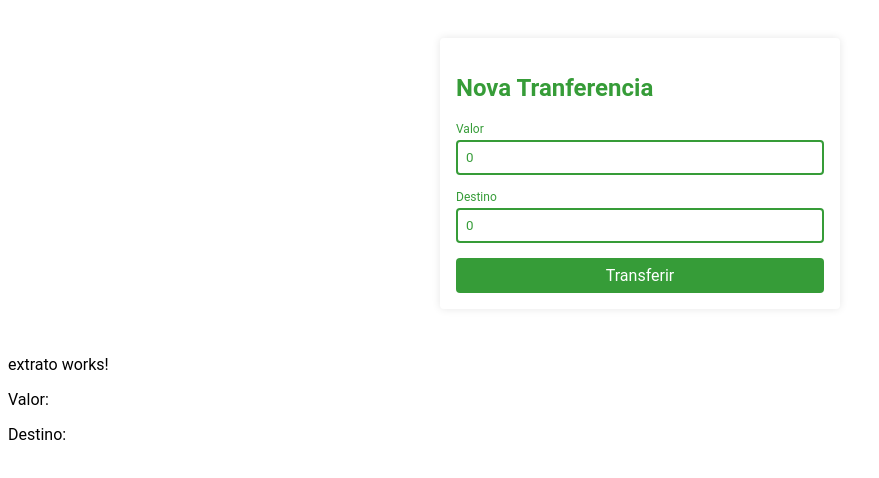
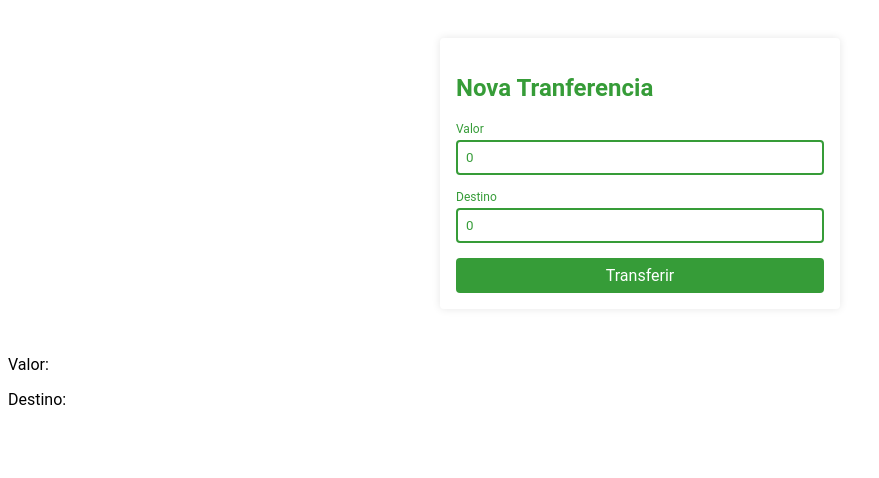
Before and after one commit to heliovictor98/projetos, an Angular app in the folder angular/bytbanck/: page / in a window 1280 px wide. Shown: the top 478 px of the page, without its empty margins (0-879 px from the left). Built offline with nearby package versions, Linux system fonts and the light colour scheme.

Commit message:
tranferencia ajustada para o component extrato

```diff
--- a/angular/bytbanck/src/app/app.component.html
+++ b/angular/bytbanck/src/app/app.component.html
@@ -3,7 +3,4 @@
 </nova-transferencia>
 
 
-<app-extrato></app-extrato>
-
-<p>Valor:{{transferencia?.valor}}</p>
-<p>Destino:{{transferencia?.destino}}</p>
+<app-extrato [transferencia]="transferencia"></app-extrato>
--- a/angular/bytbanck/src/app/extrato/extrato.component.html
+++ b/angular/bytbanck/src/app/extrato/extrato.component.html
@@ -1 +1,2 @@
-<p>extrato works!</p>
+<p>Valor:{{transferencia?.valor}}</p>
+<p>Destino:{{transferencia?.destino}}</p>
--- a/angular/bytbanck/src/app/extrato/extrato.component.ts
+++ b/angular/bytbanck/src/app/extrato/extrato.component.ts
@@ -1,4 +1,4 @@
-import { Component, OnInit } from '@angular/core';
+import { Component, Input, OnInit } from '@angular/core';
 
 @Component({
   selector: 'app-extrato',
@@ -7,6 +7,9 @@ import { Component, OnInit } from '@angular/core';
 })
 export class ExtratoComponent implements OnInit {
 
+
+ @Input() transferencia: any;
+
   constructor() { }
 
   ngOnInit(): void {
```
